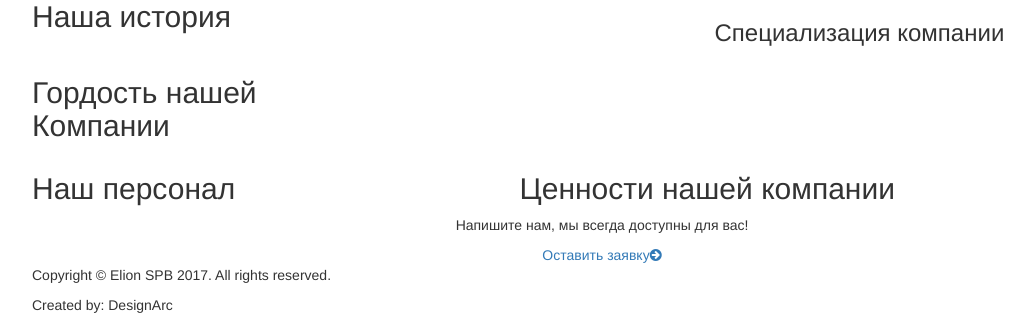
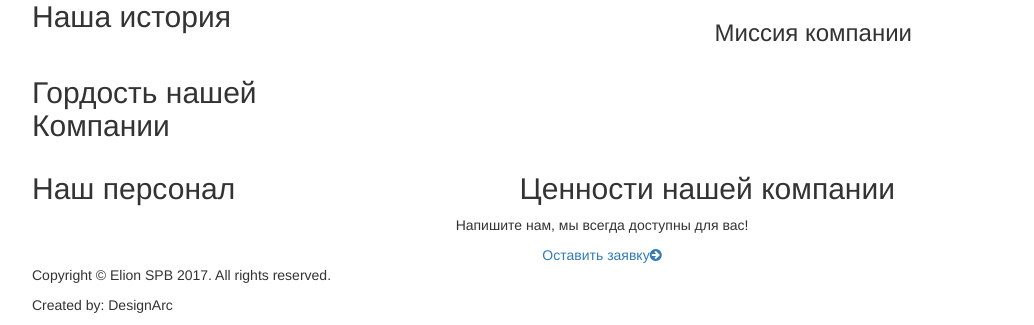
Before and after one commit to Nekr0bz/Elion, a Django app: page /about/ in a window 1280 px wide. Shown: the part 483-808 px from the top of the page, without its empty margins (38-1072 px from the left). Run offline with Django 3.2, Linux system fonts and the light colour scheme; data that the repository does not hold is empty; some libraries are stand-ins or nearby versions.

Commit message:
Незначительные изменения в верстке для главной страницы и "о компании".

```diff
--- a/about/admin.py
+++ b/about/admin.py
@@ -6,7 +6,7 @@ from Elion.settings import THUMBNAIL_ALIASES as th_options
 from .models import StaticDates, FourValuesCompany, AreasWork, Employees, ValuesCompany
 
 
-class FourValuesCompanyInline(admin.StackedInline):
+class FourValuesCompanyInline(admin.TabularInline):
     model = FourValuesCompany
     extra = 0
     fields = ('number', ('desc1', 'desc2'))
--- a/about/models.py
+++ b/about/models.py
@@ -34,7 +34,7 @@ class StaticDates(models.Model):
     year_company_opening = models.IntegerField('Год открытия фирмы', choices=YEAR_CHOICES,
                                                default=datetime.datetime.now().year)
     history = models.TextField('История компании')
-    mission = models.TextField('Главная цель (миссия) компании')
+    mission = models.TextField('Специализация компании')
     mission_img = models.ImageField(upload_to='about/', help_text='470x167px',
                                     verbose_name='Главная цель (миссия) компании')
 
@@ -60,6 +60,10 @@ class FourValuesCompany(models.Model):
     number = models.IntegerField('Число')
     desc1 = models.CharField('Первая строка описания', max_length=20)
     desc2 = models.CharField('Вторая строка описания', max_length=20)
+
+    class Meta:
+        verbose_name = 'Важно число компании'
+        verbose_name_plural = 'Четыре важные цифры компании'
 
     def get_start_number(self):
         return 1 if self.number < 30 else 10
--- a/about/templates/about/about.html
+++ b/about/templates/about/about.html
@@ -13,7 +13,7 @@
 
 {% block content %}
 <!-- ======= Banner ======= -->
-{% include 'generic/banner.html' with this_section="Контакты"%}
+{% include 'generic/banner.html' with this_section="О компании"%}
 <!-- ================= /Banner ================ -->
 
 <!-- ============ Our history ========== -->
@@ -26,7 +26,7 @@
             </div>
             <div class="col-lg-5 col-md-5 col-xs-12 col-sm-12 right_side">
                 <img class="img-responsive" src="{% thumbnail static_dates.mission_img "mission" %}" alt="image">
-                <h3>Cпециализация компании</h3>
+                <h3>Миссия компании</h3>
                 <p>{{ static_dates.mission }}</p>
             </div>
         </div>
@@ -39,7 +39,7 @@
     <div class="company_value_opacity">
         <div class="container">
             <div class="company_value_heading">
-                <div class="title-box" style="width: 284px">
+                <div class="title-box" style="width: 310px">
                     <h2>Гордость нашей <br>Компании</h2>
                 </div>
                 <div class="text-box">
@@ -49,7 +49,7 @@
             <div class="row value_fact">
             {% for value in static_dates.fourvaluescompany_set.all %}
                 <span class="timer" data-from="{{ value.get_start_number }}" data-to="{{ value.number }}" data-speed="5000" data-refresh-interval="50">{{ value.number }}</span>
-                <p>{{ value.desc1 }}<br>{{ value.desc2 }}</p>
+                <p {% if forloop.last %}class="case"{% endif %}>{{ value.desc1 }}<br>{{ value.desc2 }}</p>
             {% endfor %}
             </div>
         </div>
--- a/about/views.py
+++ b/about/views.py
@@ -24,6 +24,8 @@ class SubmitAppView(FormView):
     template_name = "about/submit_app.html"
     form_class = SubmitApplication
     success_url = reverse_lazy('submit_app')
+    # TODO: автозаполнение формы если авторизован
+    # TODO: доработать "другое"
 
     def form_valid(self, form):
         form.send_email()
```
Also changed, not shown: main/templates/main/index.html (+5 -6 lines).
